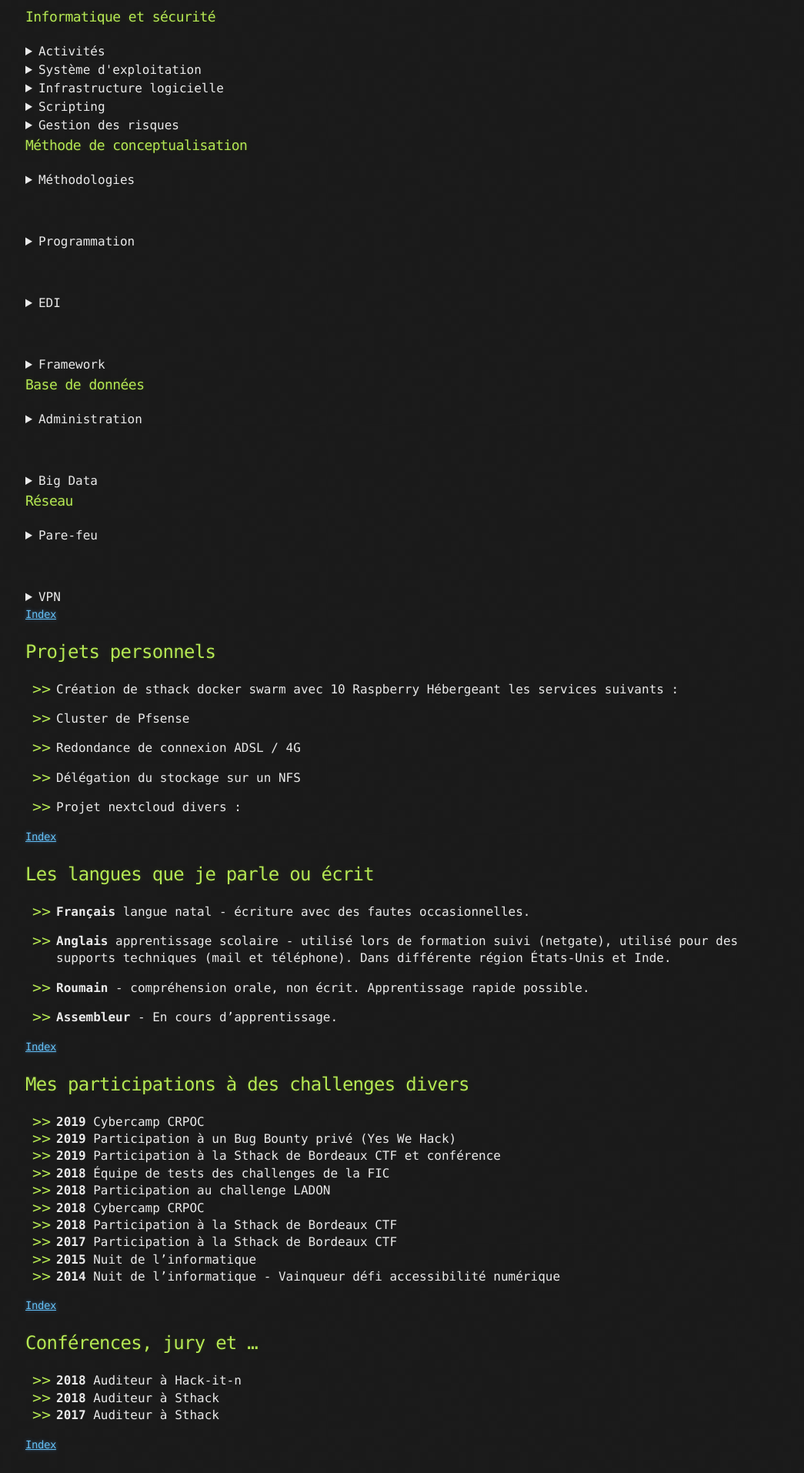
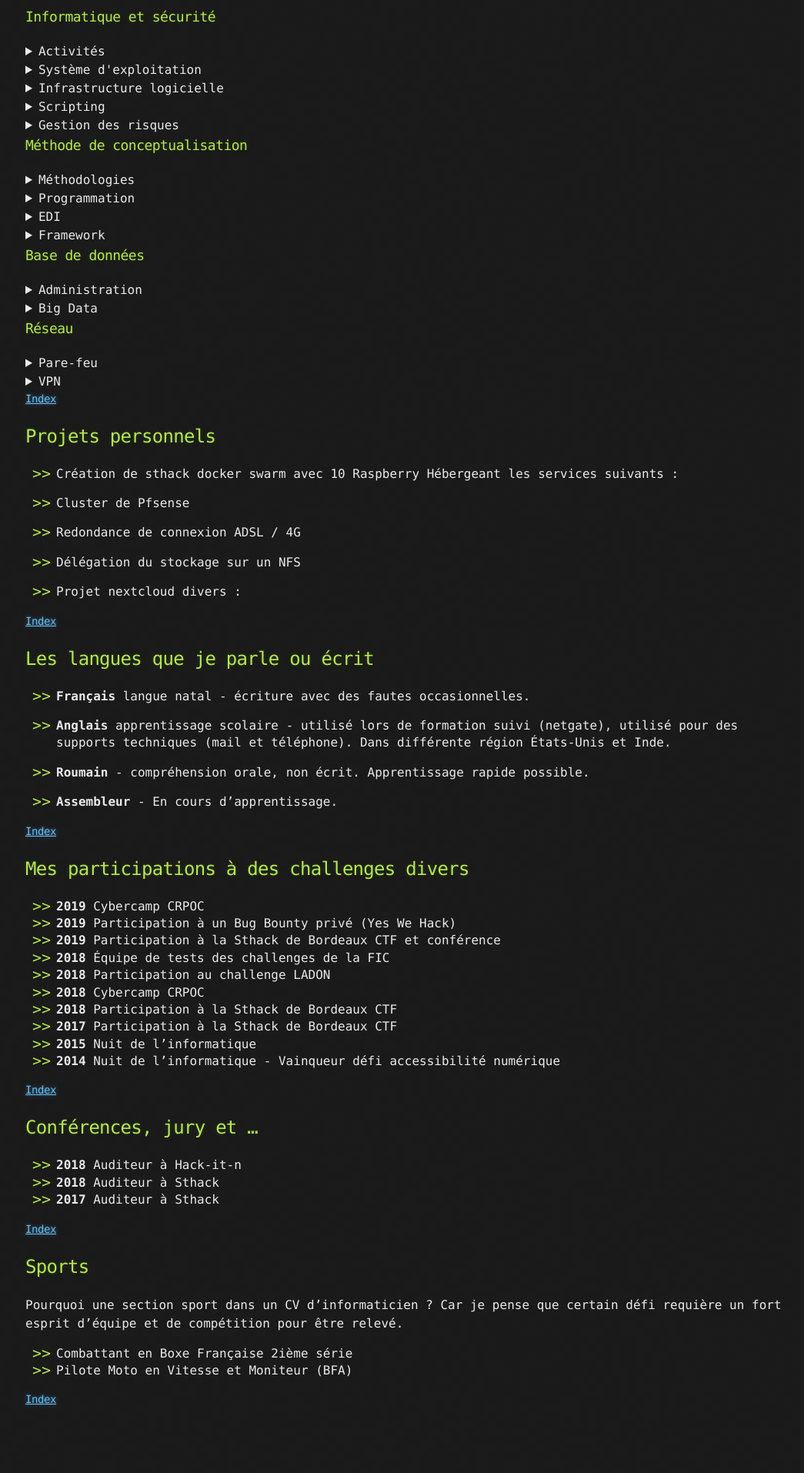
Before and after one commit to baimard/baimard.github.io, a Jekyll site: the page built from index.md, in a window 1280 px wide. Shown: the part 1576-3490 px from the top of the page at 77% size, without its empty margins (107-1152 px from the left). Built offline with Jekyll 4.4.1, drawn with Linux system fonts in a browser that asks for light colours; after the commit the page ends 3425 px from its top, so only the background shows below that.

Commit message:
one more 2

```diff
--- a/index.md
+++ b/index.md
@@ -161,7 +161,7 @@ Vaste question ...
 - Méthodologie merise (Méthode systémique)<br/>
 - UML<br/>
 </details>
-<br/>
+
 <details><summary>Programmation</summary>
 - Programmation Orienté Objet<br/>
 - Cobol<br/>
@@ -171,13 +171,13 @@ Vaste question ...
 - WebService, RESTFULL<br/>
 - Maitrise de GIT ...<br/>
 </details>
-<br/>
+
 <details><summary>EDI</summary>
 - Visual Studio<br/>
 - Android Studio<br/>
 - Eclipse<br/>
 </details>
-<br/>
+
 <details><summary>Framework</summary>
 - Symfony<br/>
 - Nextcloud (app)<br/>
@@ -189,7 +189,7 @@ Vaste question ...
 - Oracle<br/>
 - Mysql/MariaDB<br/>
 </details>
-<br/>
+
 <details><summary>Big Data</summary>
 - EAI/ETL IBM Cognos, Talend<br/>
 - Architecture type DATAWARE HOUSE<br/>
@@ -205,7 +205,7 @@ Vaste question ...
 - Checkpoint<br/>
 - McAfee - Forcepoint<br/>
 </details>
-<br/>
+
 <details><summary>VPN</summary>
 - IPSEC Général<br/>
 - IPSEC Site à Site<br/>
```
